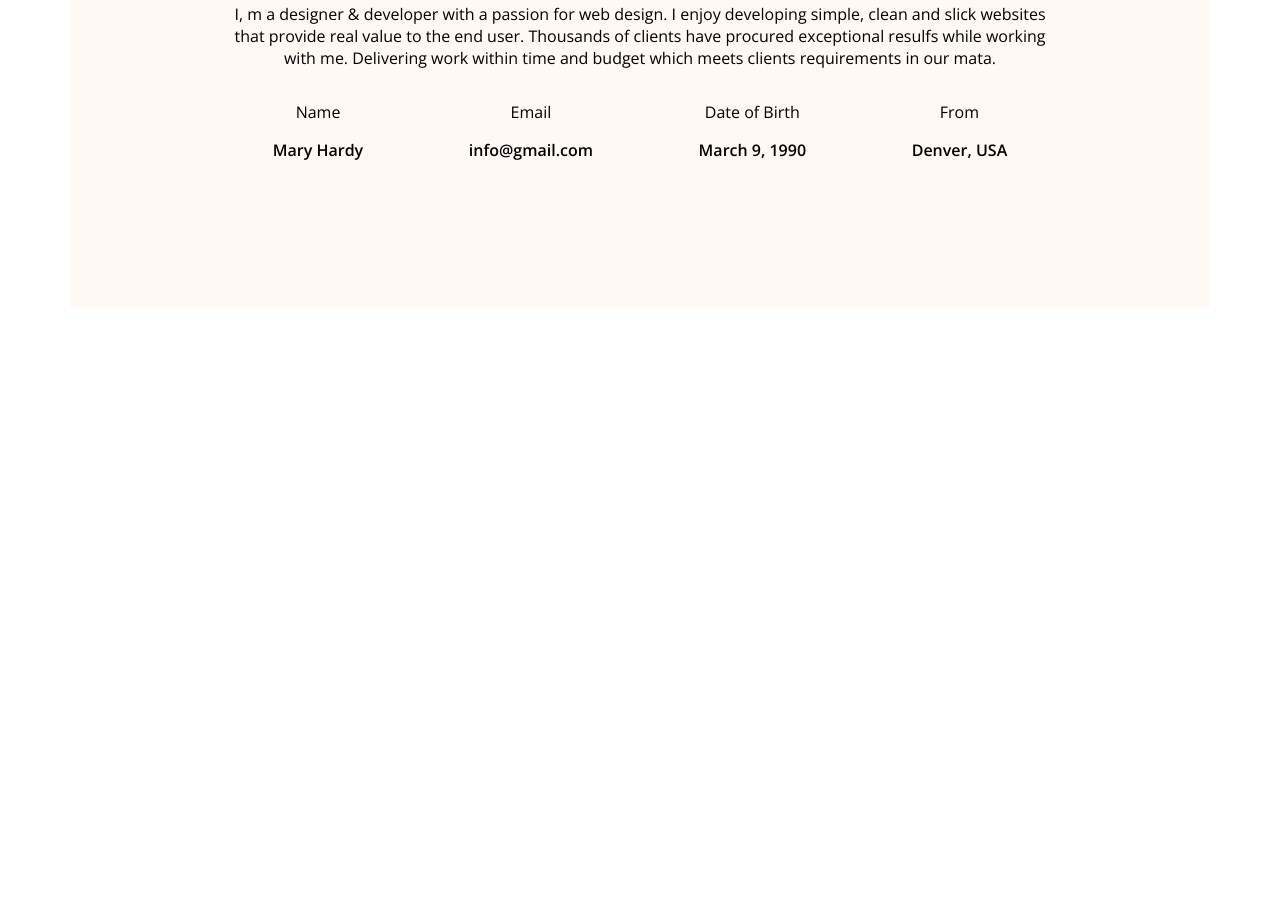
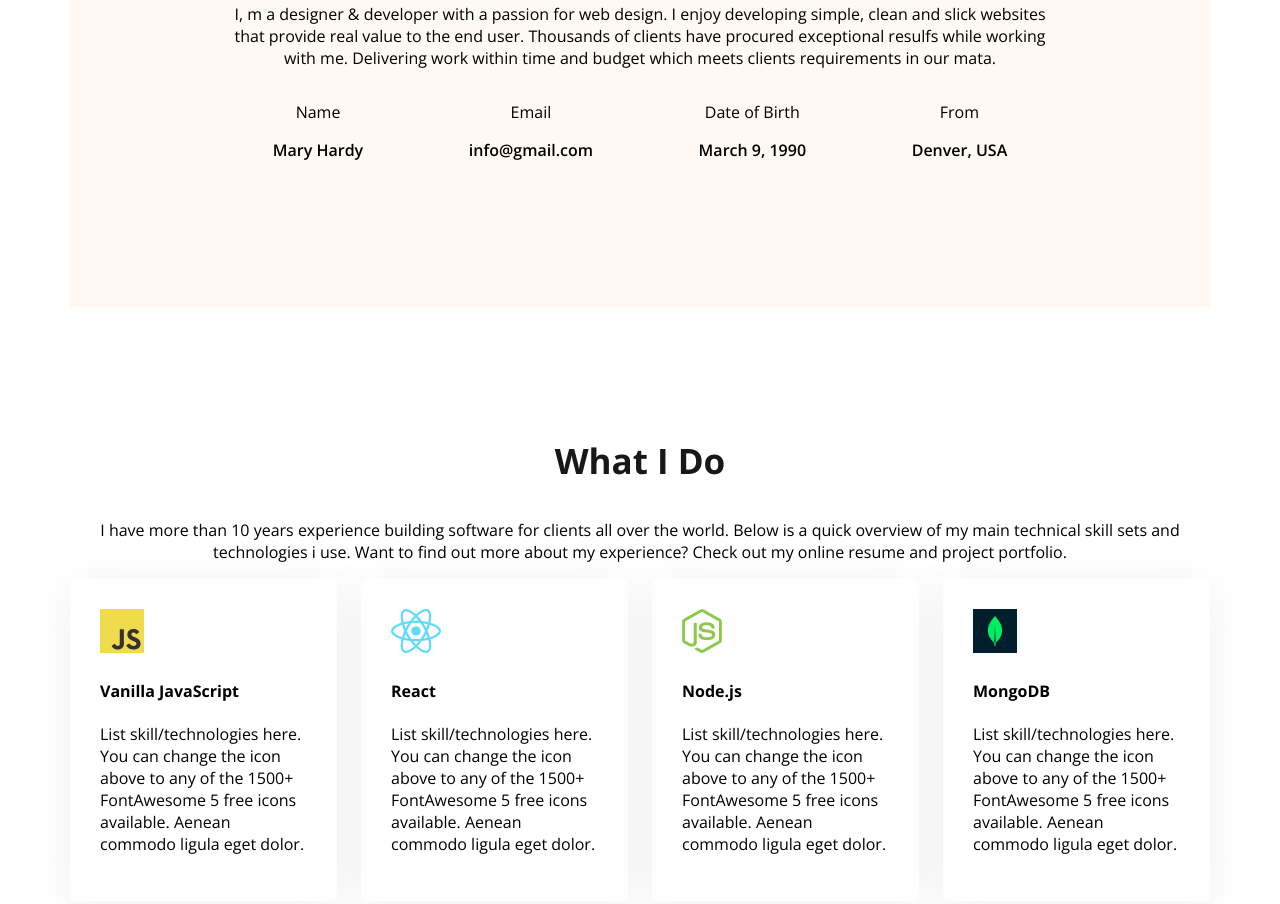
Before and after one commit to jobayerimtiaz/web-dev-portfolio, a plain HTML site: page index.html in a window 1280 px wide. Shown: the part 1296-2200 px from the top of the page. Before the commit the page ends 1611 px from the top, so only its background shows below. Drawn offline with nearby package versions, Linux system fonts and the light colour scheme.

Commit message:
main section

```diff
--- a/index.html
+++ b/index.html
@@ -60,6 +60,34 @@
             </div>
            </div>
         </section>
+        <!-- what i do starts -->
+         <section class="slills">
+            <h3 class="section-title text-center">What I Do</h3>
+            <p class="section-description text-center">I have more than 10 years experience building software for clients all over the world. Below is a quick overview of my main technical skill sets and technologies i use. Want to find out more about my experience? Check out my online resume and project portfolio.</p>
+            <div class="skill-container">
+                <!-- .skill*4>img+h4.skill-title+p.skill-description -->
+                <div class="skill">
+                    <img src="images/icons/js.png" alt="">
+                    <h4 class="skill-title">Vanilla JavaScript</h4>
+                    <p class="skill-description">List skill/technologies here. You can change the icon above to any of the 1500+ FontAwesome 5 free icons available. Aenean commodo ligula eget dolor.</p>
+                </div>
+                <div class="skill">
+                    <img src="images/icons/react.png" alt="">
+                    <h4 class="skill-title">React</h4>
+                    <p class="skill-description">List skill/technologies here. You can change the icon above to any of the 1500+ FontAwesome 5 free icons available. Aenean commodo ligula eget dolor.</p>
+                </div>
+                <div class="skill">
+                    <img src="images/icons/nodejs.png" alt="">
+                    <h4 class="skill-title">Node.js</h4>
+                    <p class="skill-description">List skill/technologies here. You can change the icon above to any of the 1500+ FontAwesome 5 free icons available. Aenean commodo ligula eget dolor.</p>
+                </div>
+                <div class="skill">
+                    <img src="images/icons/mongo.png" alt="">
+                    <h4 class="skill-title">MongoDB</h4>
+                    <p class="skill-description">List skill/technologies here. You can change the icon above to any of the 1500+ FontAwesome 5 free icons available. Aenean commodo ligula eget dolor.</p>
+                </div>
+            </div>
+         </section>
     </main>
     <footer>
 
--- a/styles/portfolio.css
+++ b/styles/portfolio.css
@@ -35,6 +35,9 @@
 section-description{
     font-size: 18px;
     color: #757575;
+}
+.text-center{
+    text-align: center;
 }
 /* header */
 .header{
@@ -96,6 +99,10 @@ main{
     max-width: 1140px;
     margin: 0 auto;
 }
+main section{
+    margin-top: 130px;
+    margin-bottom: 130px;
+}
 /* about styles */
 .about{
     border-radius: 10ppx;
@@ -110,3 +117,13 @@ main{
 .item-description{
     font-weight: 600;
 }
+/* skills section styles */
+.skill-container{
+    display: flex;
+    gap: 24px;
+}
+.skill{
+    padding: 30px;
+    border-radius: 5px;
+    box-shadow: 0px 6px 50px 0px rgba(0, 0, 0, 0.06);
+}
```
